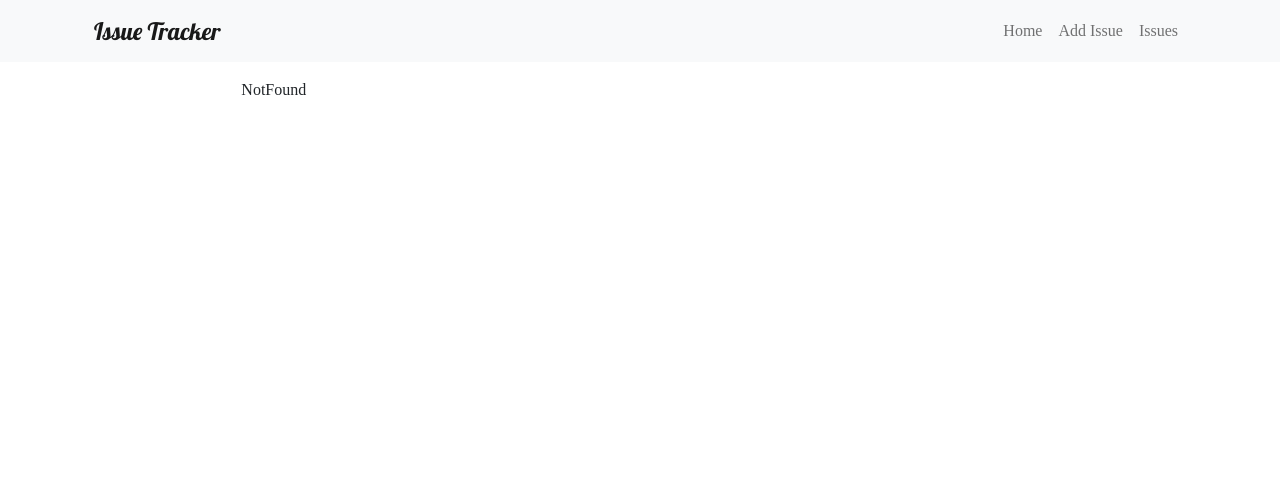
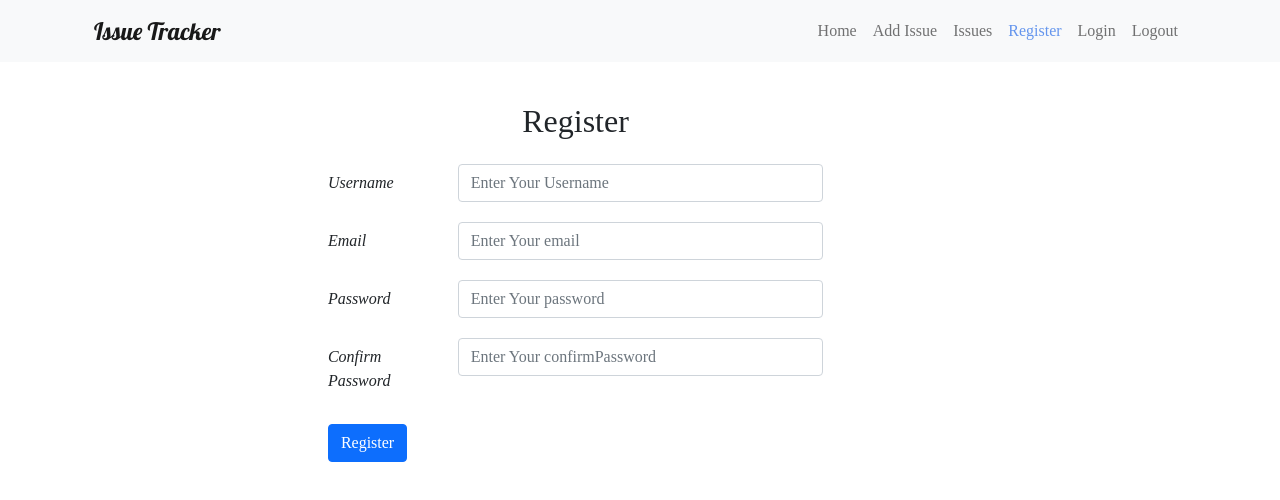
Before and after one commit to siaaam/issue-tracker-react-strapi, a React (Vite) app: page /register in a window 1280 px wide. Shown: the top 500 px of the page. Built offline with nearby package versions, Linux system fonts and the light colour scheme; a web font is replaced by a local one.

Commit message:
registration form is handled with yup and react-hook-form

```diff
--- a/package.json
+++ b/package.json
@@ -8,16 +8,19 @@
     "preview": "vite preview"
   },
   "dependencies": {
+    "@hookform/resolvers": "^2.8.10",
     "bootstrap": "^5.1.3",
     "date-fns": "^2.28.0",
     "react": "^18.0.0",
     "react-bootstrap": "^2.4.0",
     "react-datepicker": "^4.8.0",
     "react-dom": "^18.0.0",
+    "react-hook-form": "^7.31.3",
     "react-icons": "^4.3.1",
     "react-router-dom": "^6.3.0",
     "react-toastify": "^9.0.1",
-    "uuid": "^8.3.2"
+    "uuid": "^8.3.2",
+    "yup": "^0.32.11"
   },
   "devDependencies": {
     "@types/react": "^18.0.0",
--- a/src/App.jsx
+++ b/src/App.jsx
@@ -1,16 +1,20 @@
 import './App.css';
 import '../node_modules/bootstrap/dist/css/bootstrap.min.css';
 import 'react-toastify/dist/ReactToastify.css';
-import Navigation from './Navigation';
-import Issues from './issues';
-import Home from './Home';
+
 import { Row, Col, Container } from 'react-bootstrap';
 import { useState } from 'react';
 import { ToastContainer } from 'react-toastify';
 import { BrowserRouter, Routes, Route } from 'react-router-dom';
+
 import NotFound from './NotFound';
 import EditIssue from './EditIssue';
 import AddIssue from './AddIssue';
+import Navigation from './Navigation';
+import Issues from './issues';
+import Home from './Home';
+import Register from './auth/Register';
+import Login from './auth/Login';
 
 function App() {
   const [totalCount, setTotalCount] = useState(0);
@@ -36,6 +40,8 @@ function App() {
                 <Route path="/" index element={<Home />} />
                 <Route path="/add" element={<AddIssue />} />
                 <Route path="/edit/:id" element={<EditIssue />} />
+                <Route path="/register" element={<Register />} />
+                <Route path="/login" element={<Login />} />
                 <Route
                   path="/issues"
                   element={
--- a/src/Navigation.jsx
+++ b/src/Navigation.jsx
@@ -21,6 +21,15 @@ const Navigation = () => {
             <Nav.Link as={NavLink} to="/issues">
               Issues
             </Nav.Link>
+            <Nav.Link as={NavLink} to="/register">
+              Register
+            </Nav.Link>
+            <Nav.Link as={NavLink} to="/login">
+              Login
+            </Nav.Link>
+            <Nav.Link as={NavLink} to="/login">
+              Logout
+            </Nav.Link>
           </Nav>
         </Navbar.Collapse>
       </Container>
--- /dev/null
+++ b/src/auth/Login.jsx
@@ -0,0 +1,7 @@
+import React from 'react';
+
+const Login = () => {
+  return <div>Login</div>;
+};
+
+export default Login;
--- /dev/null
+++ b/src/auth/Register.jsx
@@ -0,0 +1,138 @@
+import React from 'react';
+import { Form, Row, Col, Button } from 'react-bootstrap';
+import { useForm } from 'react-hook-form';
+import { yupResolver } from '@hookform/resolvers/yup';
+import * as yup from 'yup';
+
+const schema = yup
+  .object({
+    username: yup
+      .string()
+      .required('username is required')
+      .min(5, 'username must be 5 characters in length'),
+    email: yup
+      .string()
+      .email('Field should contain a valid e-mail')
+      .max(255)
+      .required('E-mail is required'),
+    password: yup.string().required('Password is required'),
+    confirmPassword: yup
+      .string()
+      .oneOf([yup.ref('password'), null], 'Passwords must match'),
+  })
+  .required();
+
+const Register = () => {
+  const {
+    register,
+    handleSubmit,
+    formState: { errors, isSubmitting },
+  } = useForm({
+    resolver: yupResolver(schema),
+  });
+
+  const submit = (data) => {
+    console.log(data);
+  };
+
+  return (
+    <Row>
+      <Col sm={{ span: 6, offset: 1 }}>
+        <h2 className="mb-4 mt-4 text-center">Register</h2>
+        <Form onSubmit={handleSubmit(submit)}>
+          <Form.Group as={Row} className="mb-3">
+            <Col sm={3}>
+              <Form.Label htmlFor="username" column>
+                Username
+              </Form.Label>
+            </Col>
+            <Col sm={9}>
+              <Form.Control
+                type="text"
+                id="username"
+                placeholder="Enter Your Username"
+                isInvalid={errors.username}
+                {...register('username')}
+              />
+              <Form.Control.Feedback type="invalid" className="d-block">
+                {errors.username?.message}
+              </Form.Control.Feedback>
+            </Col>
+          </Form.Group>
+          <Form.Group as={Row} className="mb-3">
+            <Col sm={3}>
+              <Form.Label htmlFor="email" column>
+                Email
+              </Form.Label>
+            </Col>
+            <Col sm={9}>
+              <Form.Control
+                type="email"
+                id="email"
+                placeholder="Enter Your email"
+                isInvalid={errors.email}
+                {...register('email')}
+              />
+              <Form.Control.Feedback type="invalid" className="d-block">
+                {errors.email?.message}
+              </Form.Control.Feedback>
+            </Col>
+          </Form.Group>
+
+          <Form.Group as={Row} className="mb-3">
+            <Col sm={3}>
+              <Form.Label htmlFor="password" column>
+                Password
+              </Form.Label>
+            </Col>
+            <Col sm={9}>
+              <Form.Control
+                type="password"
+                id="password"
+                placeholder="Enter Your password"
+                isInvalid={errors.password}
+                {...register('password')}
+              />
+              <Form.Control.Feedback type="invalid" className="d-block">
+                {errors.password?.message}
+              </Form.Control.Feedback>
+            </Col>
+          </Form.Group>
+
+          <Form.Group as={Row} className="mb-3">
+            <Col sm={3}>
+              <Form.Label htmlFor="confirmPassword" column>
+                Confirm Password
+              </Form.Label>
+            </Col>
+            <Col sm={9}>
+              <Form.Control
+                type="confirmPassword"
+                id="confirmPassword"
+                placeholder="Enter Your confirmPassword"
+                isInvalid={errors.confirmPassword}
+                {...register('confirmPassword')}
+              />
+              <Form.Control.Feedback type="invalid" className="d-block">
+                {errors.confirmPassword?.message}
+              </Form.Control.Feedback>
+            </Col>
+          </Form.Group>
+
+          <div className="mt-4">
+            <Button
+              variant="primary"
+              disabled={isSubmitting}
+              size="md"
+              type="submit"
+            >
+              Register
+            </Button>
+          </div>
+        </Form>
+      </Col>
+    </Row>
+  );
+};
+
+export default Register;
```
Also changed, not shown: 1 other file (tests, documents, lock files or other folders).
